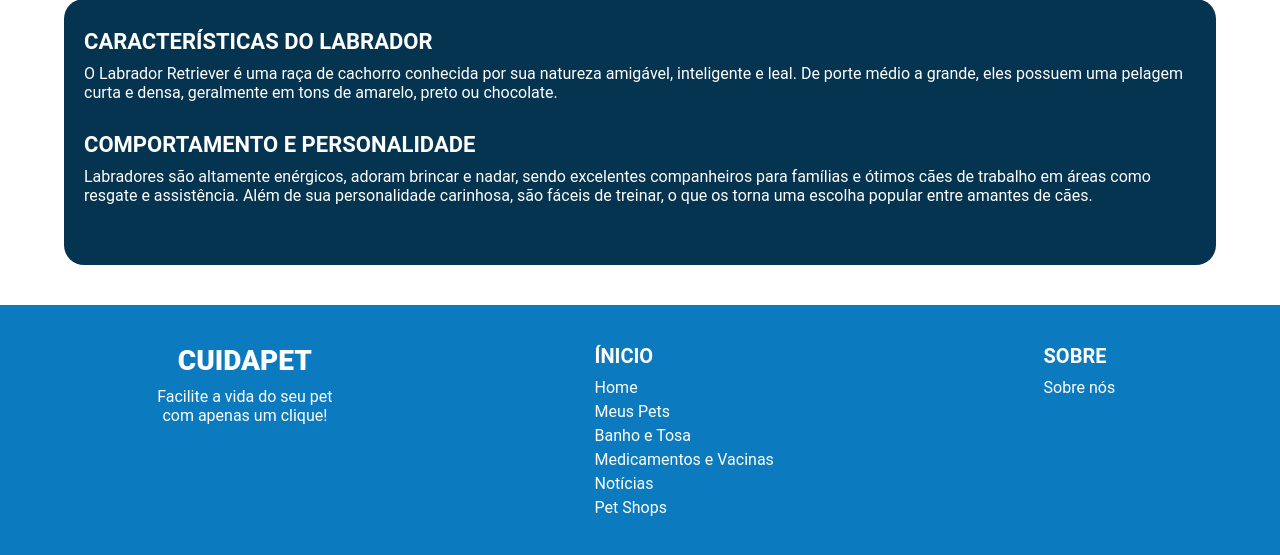
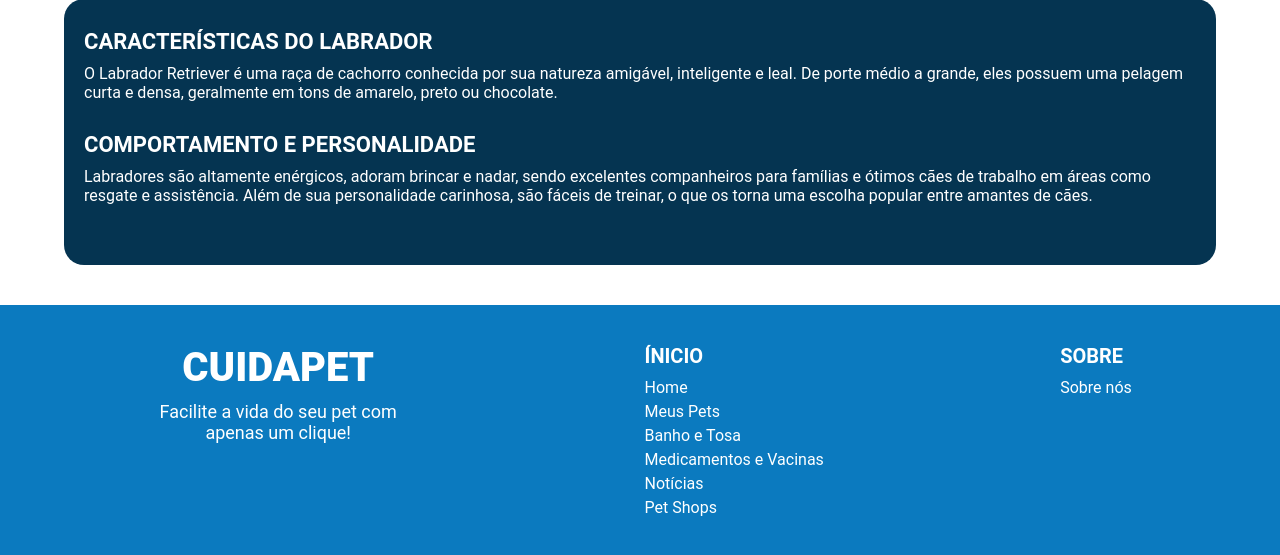
Before and after one commit to Welberth77/CuidaPet, a Python web app: template cuidapet/templates/pagina_principal/pagina_principal.html in a window 1280 px wide. Shown: the part 1575-2130 px from the top of the page. Run offline with Jinja, Linux system fonts and the light colour scheme; the template is opened without the code that fills it, so the values that code supplies are empty.

Commit message:
style: ajuste no tamanho da fonte do rodapé, página principal, tam: large

```diff
--- a/cuidapet/static/css/pages/principal.css
+++ b/cuidapet/static/css/pages/principal.css
@@ -750,6 +750,17 @@
         font-size: 20px;
         padding: 10px 30px;
     }
+
+    /* RODAPÉ */
+
+    .rodape .lista-rodape .cuida-pet-rodape h3 {
+        font-size: 40px;
+    }
+
+    .rodape .lista-rodape .cuida-pet-rodape p {
+        max-width: 300px;
+        font-size: 18px;
+    }
 }
 
 /* Extra large min-1400px (xl) - desktop */
```
